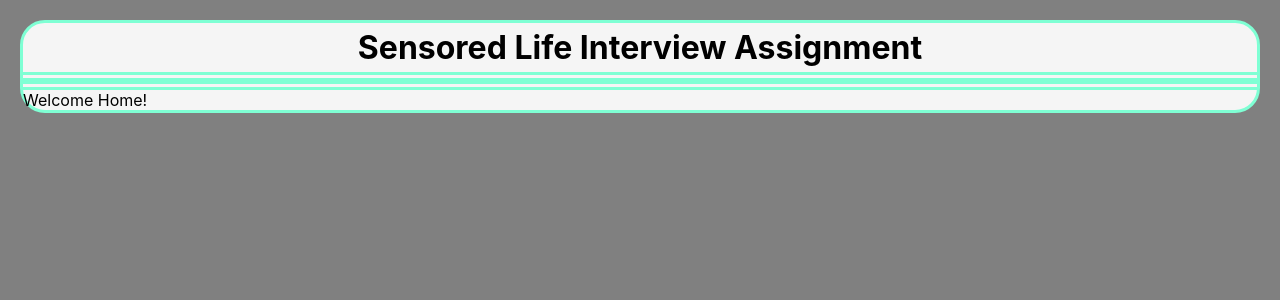
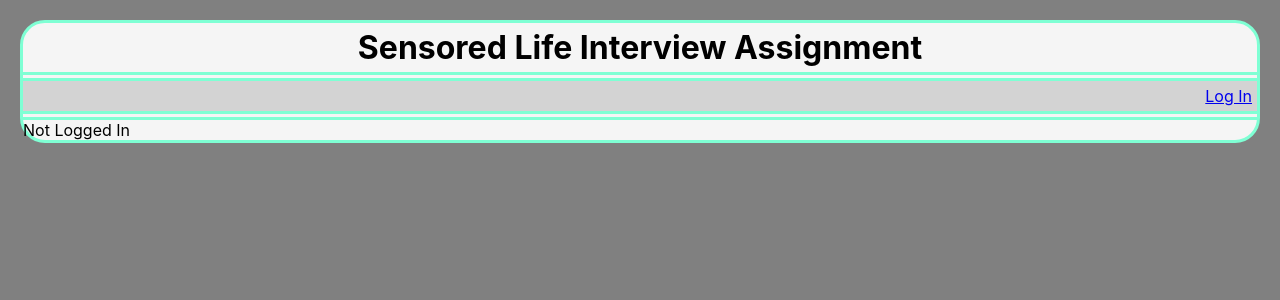
Before and after one commit to ETJeanMachine/sensoredlife, a React (Create React App) app: page / in a window 1280 px wide. Shown: the top 300 px of the page. Built offline with nearby package versions, Linux system fonts and the light colour scheme.

Commit message:
implemented directing to login page

```diff
--- a/src/components/Home.js
+++ b/src/components/Home.js
@@ -1,8 +1,25 @@
 import React from "react";
-import Link from "react-router-dom";
+import { Link } from "react-router-dom";
 
 function Home(props) {
-  return <div className="Home">Welcome Home!</div>;
+  if (props.userName != null) {
+    return (
+      <>
+        <div className="Taskbar">
+          Logged in as {props.userName} - <Link to="/home">Log Out</Link>
+        </div>
+        <div className="Home">Logged in.</div>
+      </>
+    );
+  }
+  return (
+    <>
+      <div className="Taskbar">
+        <Link to="/login">Log In</Link>
+      </div>
+      <div className="Home">Not Logged In</div>
+    </>
+  );
 }
 
 export default Home;
--- a/src/components/Login.js
+++ b/src/components/Login.js
@@ -1,11 +1,7 @@
-import React from 'react'
+import React from "react";
 
 function Login() {
-    return (
-        <div>
-
-        </div>
-    )
+  return <div className="Login">Login.</div>;
 }
 
-export default Login
+export default Login;
```
